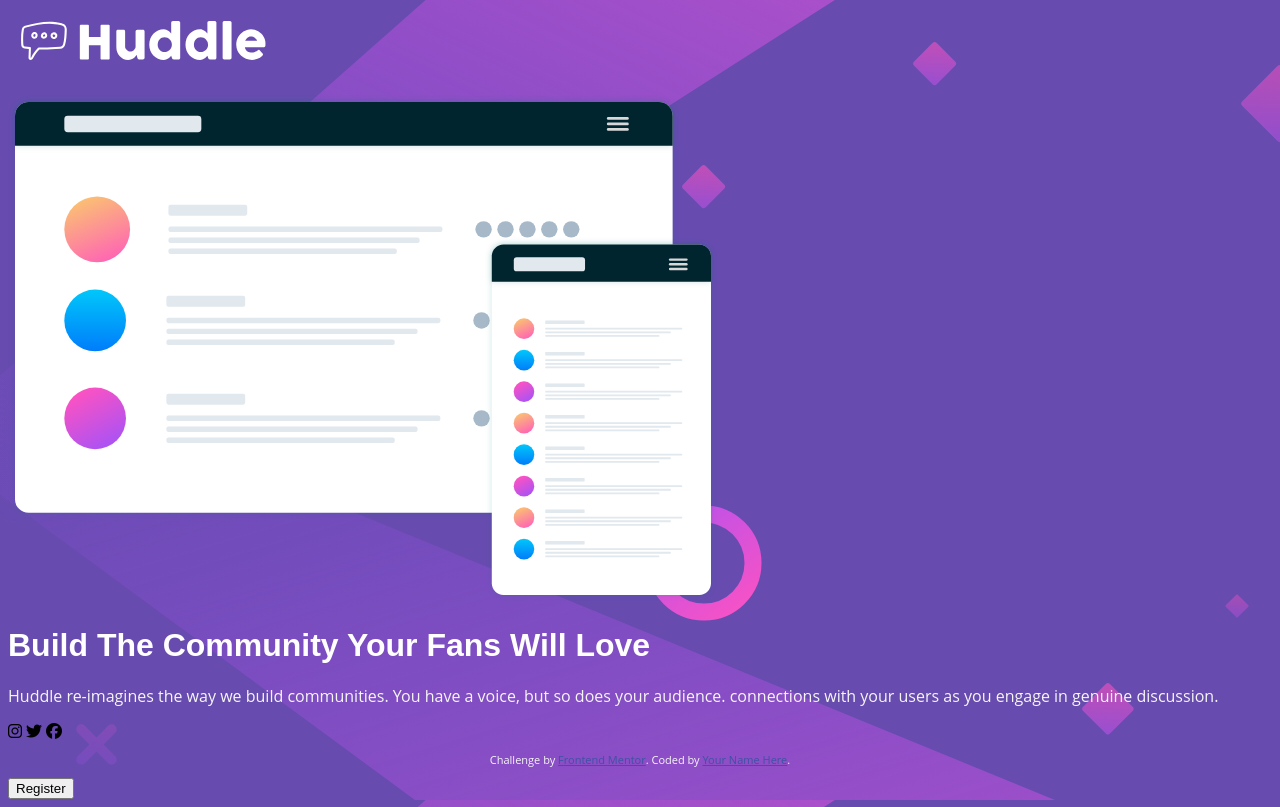
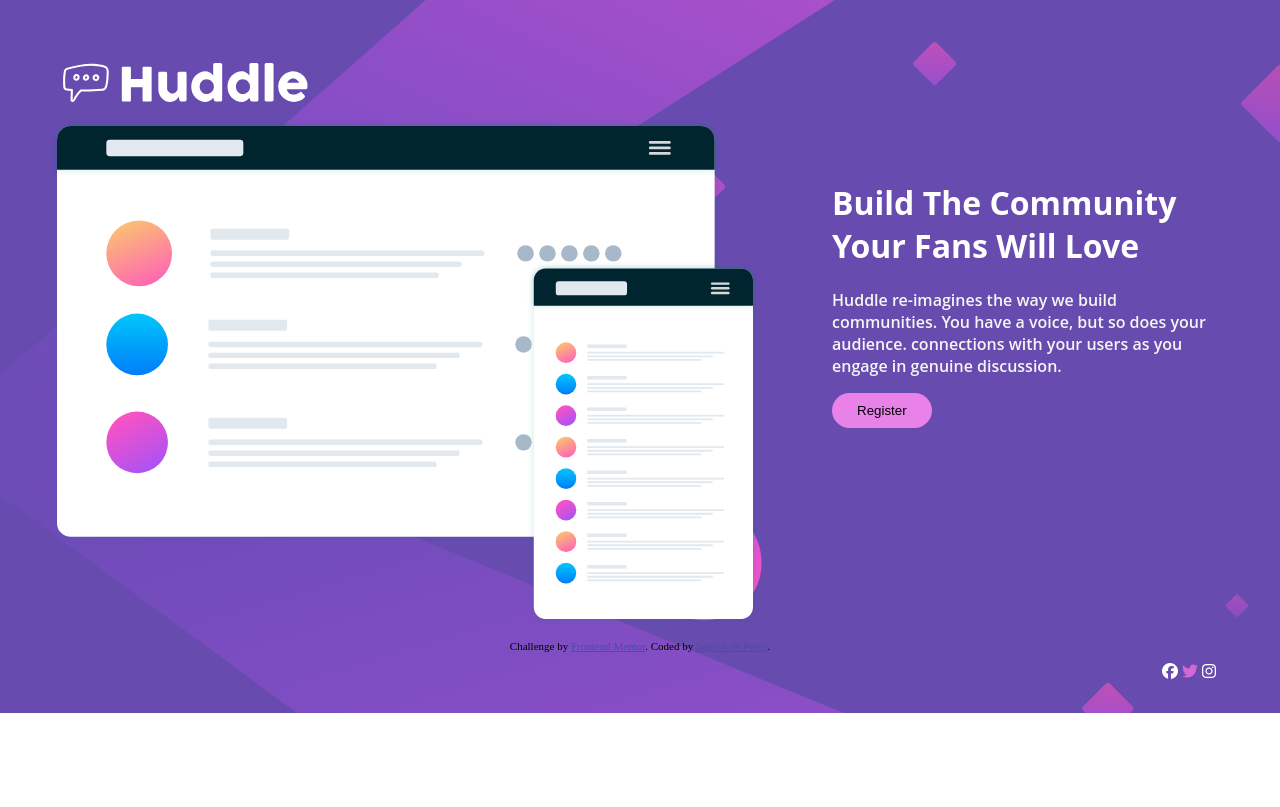
Before and after one commit to ingrish20/huddle-landing-page-ingrish20, a plain HTML site: page index.html in a window 1280 px wide. Drawn offline with Linux system fonts and the light colour scheme.

Commit message:
button style

```diff
--- a/index.html
+++ b/index.html
@@ -14,40 +14,49 @@
 
   <!-- Feel free to remove these styles or customise in your own stylesheet 👍 -->
   <style>
-    .attribution {
-      font-size: 11px;
-      text-align: center;
-    }
 
-    .attribution a {
-      color: hsl(228, 45%, 44%);
-    }
   </style>
 </head>
 
 <body>
 
-  <img src="./images/logo.svg" width="" height="" alt="logo" />
-  <br><br/>
-  <img src="./images/illustration-mockups.svg" alt="picture of pages" />
-
-  <h1>Build The Community Your Fans Will Love</h1>
-  <p>Huddle re-imagines the way we build communities. You have a voice, but so does your audience. connections with your
-    users as you engage in genuine discussion.</p>
+  <div class="container1">
+    <div id="imageLogo">
+      <img src="./images/logo.svg" />
+    </div>
+    <div id="imagePage">
+      <img src="./images/illustration-mockups.svg" alt="picture of pages" />
+    </div>
 
 
-  <i class="fa-brands fa-instagram"></i>
-  <i class="fa-brands fa-twitter"></i>
-  <i class="fab fa-facebook"></i>
+    <div class="seccion1">
+      <div id="article1">
+        <h1>Build The Community Your Fans Will Love</h1>
+        <p id="article2">Huddle re-imagines the way we build communities. You have a voice, but so does your audience.
+          connections
+          with your
+          users as you engage in genuine discussion.</p>
+        <button id="button1">Register</button>
+      </div>
+    </div>
 
+    <footer>
+      <div class="footer">
 
-  <footer>
-    <p class="attribution">
-      Challenge by <a href="https://www.frontendmentor.io?ref=challenge" target="_blank">Frontend Mentor</a>.
-      Coded by <a href="#">Your Name Here</a>.
-    </p>
-    <button>Register</button>
-  </footer>
+        <p class="attribution">
+          Challenge by <a href="https://www.frontendmentor.io?ref=challenge" target="_blank">Frontend Mentor</a>.
+          Coded by <a href="#">Ingrish de Pérez</a>.
+        </p>
+
+        <div id="icons">
+          <i class="fab fa-facebook"></i>
+          <i id="icon2" class="fa-brands fa-twitter"></i>
+          <i class="fa-brands fa-instagram"></i>
+        </div>
+      </div>
+    </footer>
+  </div>
+
 </body>
 
 </html>
--- a/style.css
+++ b/style.css
@@ -1,17 +1,70 @@
 body {
-    background-image: url("./images/bg-desktop.svg");
-    background-color: hsl(257, 40%, 49%);
+    margin: 0;
+    padding: 0;
+
 
 }
 
-h1 {
-    font-family: 'Poppins', sans-serif;
-    font-weight: 600;
-    color: white;
+.container1 {
+    background-image: url("./images/bg-desktop.svg");
+    background-color: hsl(257, 40%, 49%);
+    padding: 50px;
+
 }
 
-p {
+    #imageLogo {
+        width: 200px;
+}
+
+.seccion1 {
     font-family: 'Open Sans', sans-serif;
-    color: whitesmoke;
+    width: 30%;
+    position: absolute;
+    right: 5%;
+    top: 20%;
 
 }
+
+#article1 {
+    color: white;
+    font-weight: 400;
+}
+
+#article2 {
+    color: whitesmoke;
+    font-weight: 600;
+
+
+}
+
+#button1 {
+    border-radius: 25px;
+    background-color: hsl(300, 69%, 71%);
+    padding: 10px 25px;
+    border-style: none;
+
+}
+
+#button1:hover {
+    background-color: rgb(206, 154, 212);
+}
+
+.attribution {
+    font-size: 11px;
+    text-align: center;
+  }
+
+  .attribution a {
+    color: hsl(228, 45%, 44%);
+  }
+
+  #icons {
+    position: absolute;
+    right: 5%;
+    color: white;
+
+  }
+
+  #icon2 {
+    color: rgb(210, 104, 212);
+  }
```
